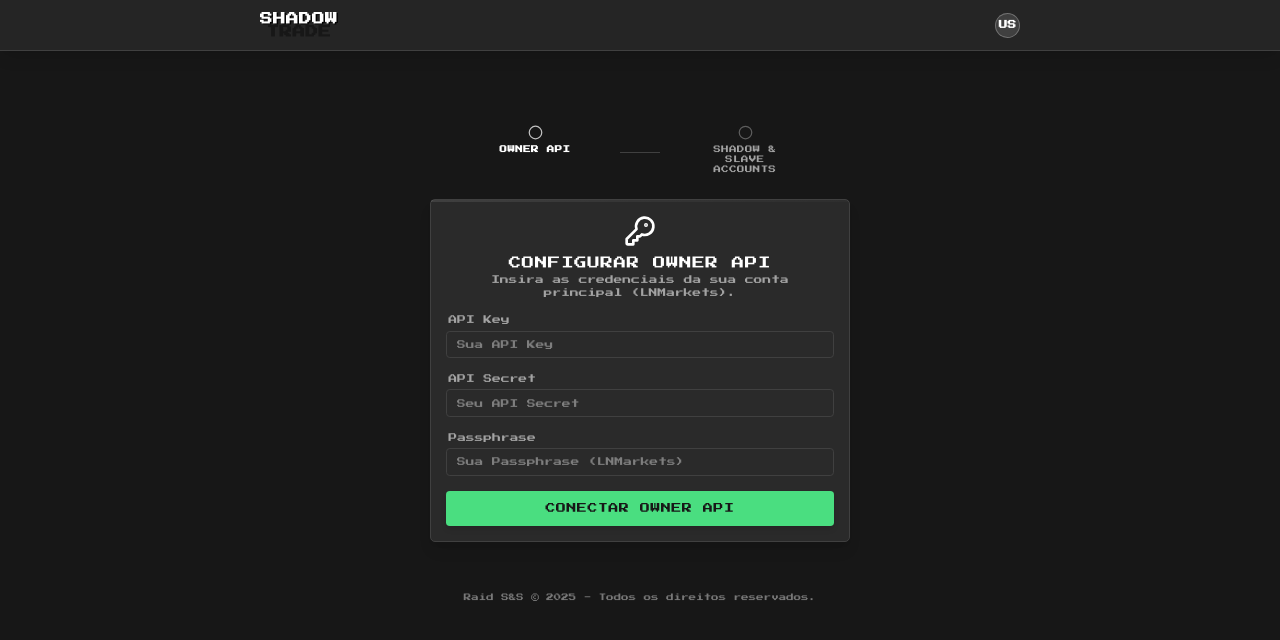
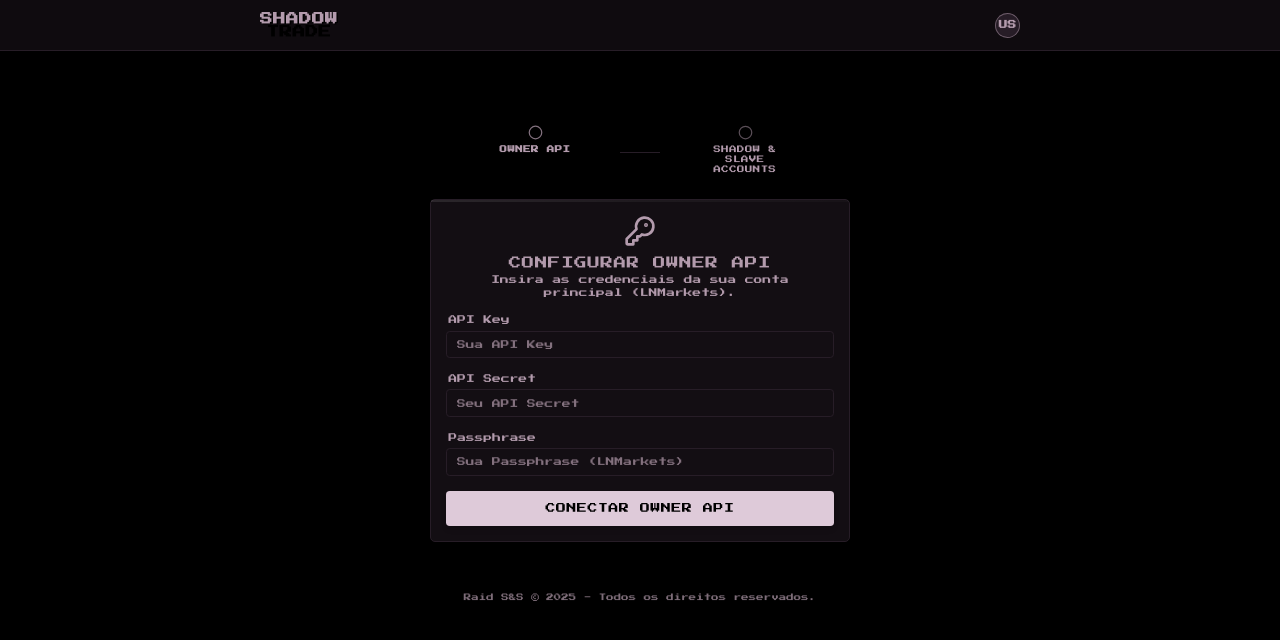
Before and after one commit to nogvini/ShadowTrade, a Next.js app: page / in a window 1280 px wide. Shown: the top 640 px of the page. Built offline with nearby package versions, Linux system fonts and the light colour scheme.

Commit message:
Atualização de design: novas cores de fundo e texto

```diff
--- a/app/globals.css
+++ b/app/globals.css
@@ -5,12 +5,14 @@
 @tailwind utilities;
 
 :root {
-  --bg-primary: #171717;
-  --bg-secondary: #2a2a2a;
-  --bg-tertiary: #404040;
-  --text-primary: #ffffff;
-  --text-secondary: #a3a3a3;
-  --success: #4ade80;
+  --bg-primary: #000000;
+  --bg-secondary: #130e13;
+  --bg-tertiary: #271d27;
+  --bg-quaternary: #3a2b3a;
+  --bg-quinary: #4d3a4d;
+  --text-primary: #b39bad;
+  --text-secondary: #b39bad;
+  --success: #decad9;
   --error: #ef4444;
   --font-press-start: 'Press Start 2P', cursive;
 }
@@ -177,7 +179,7 @@ body {
 
   /* Efeito de sombra profunda - simula luz vinda do topo esquerdo */
   .shadow-depth {
-    border-left: 6px solid #000000;
+    border-left: 6px solid #decad9;
     border-bottom: 3px solid #000000;
     box-shadow:
       -8px 0 16px -4px rgba(0, 0, 0, 0.6),
@@ -199,7 +201,7 @@ body {
 
   /* Efeito de sombra ativa - quando configurado */
   .shadow-depth-active {
-    border-left: 6px solid #4ade80;
+    border-left: 6px solid #decad9;
     border-bottom: 3px solid #000000;
     box-shadow:
       -8px 0 16px -4px rgba(74, 222, 128, 0.3),
--- a/tailwind.config.ts
+++ b/tailwind.config.ts
@@ -13,12 +13,14 @@ const config: Config = {
         'press-start': ['"Press Start 2P"', 'cursive'],
       },
       colors: {
-        'bg-primary': '#171717',
-        'bg-secondary': '#2a2a2a',
-        'bg-tertiary': '#404040',
-        'text-primary': '#ffffff',
-        'text-secondary': '#a3a3a3',
-        'success': '#4ade80', // Verde para sucesso
+        'bg-primary': '#000000',
+        'bg-secondary': '#130e13',
+        'bg-tertiary': '#271d27',
+        'bg-quaternary': '#3a2b3a',
+        'bg-quinary': '#4d3a4d',
+        'text-primary': '#b39bad',
+        'text-secondary': '#b39bad', // Usando a mesma cor para consistência
+        'success': '#decad9', // Verde para sucesso
         'error': '#ef4444', // Vermelho para erro
         // Adicione outras cores conforme necessário
       },
```
